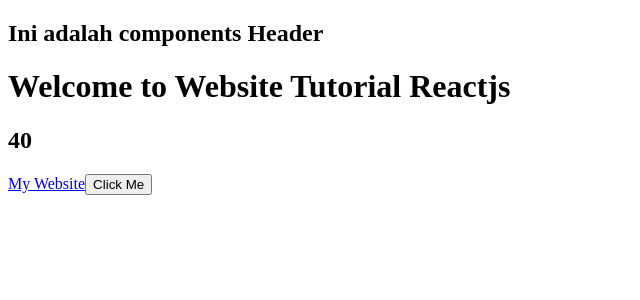
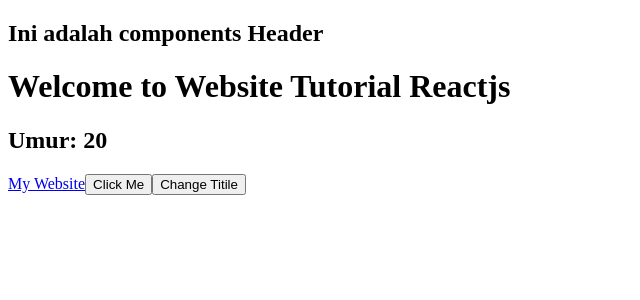
Before and after one commit to ahmadfaqih-dev/react-hooks, a React (Create React App) app: page / in a window 1280 px wide. Shown: the top 300 px of the page, without its empty margins (0-640 px from the left). Built offline with nearby package versions, Linux system fonts and the light colour scheme.

Commit message:
useState Hook

```diff
--- a/src/App.js
+++ b/src/App.js
@@ -1,21 +1,28 @@
+import { useState  } from 'react';
 import Header from './components/Header'
 
 function App() {
-  const channel = "Website Tutorial Reactjs";
-  const age = 20;
+  const [channel, setChannel] = useState("Website Tutorial Reactjs");
+  const [age, setAge] = useState(20);
   const link = "https://ahmadfaqih-dev.github.io/";
 
   const clickMe = (name) => {
     console.log('Hello'+ name);
   }
 
+  const changeChannel = () => {
+    setChannel("React JS Dasar");
+    setAge(25);
+  }
+
   return (
     <div>
       <Header />
       <h1>Welcome to {channel}</h1>
-      <h2>{age * 2}</h2>
+      <h2>Umur: {age}</h2>
       <a href={link}>My Website</a>
       <button onClick={ () => clickMe ('Faqih') }>Click Me</button>
+      <button onClick={changeChannel}>Change Titile</button>
     </div>
   );
 }
```
